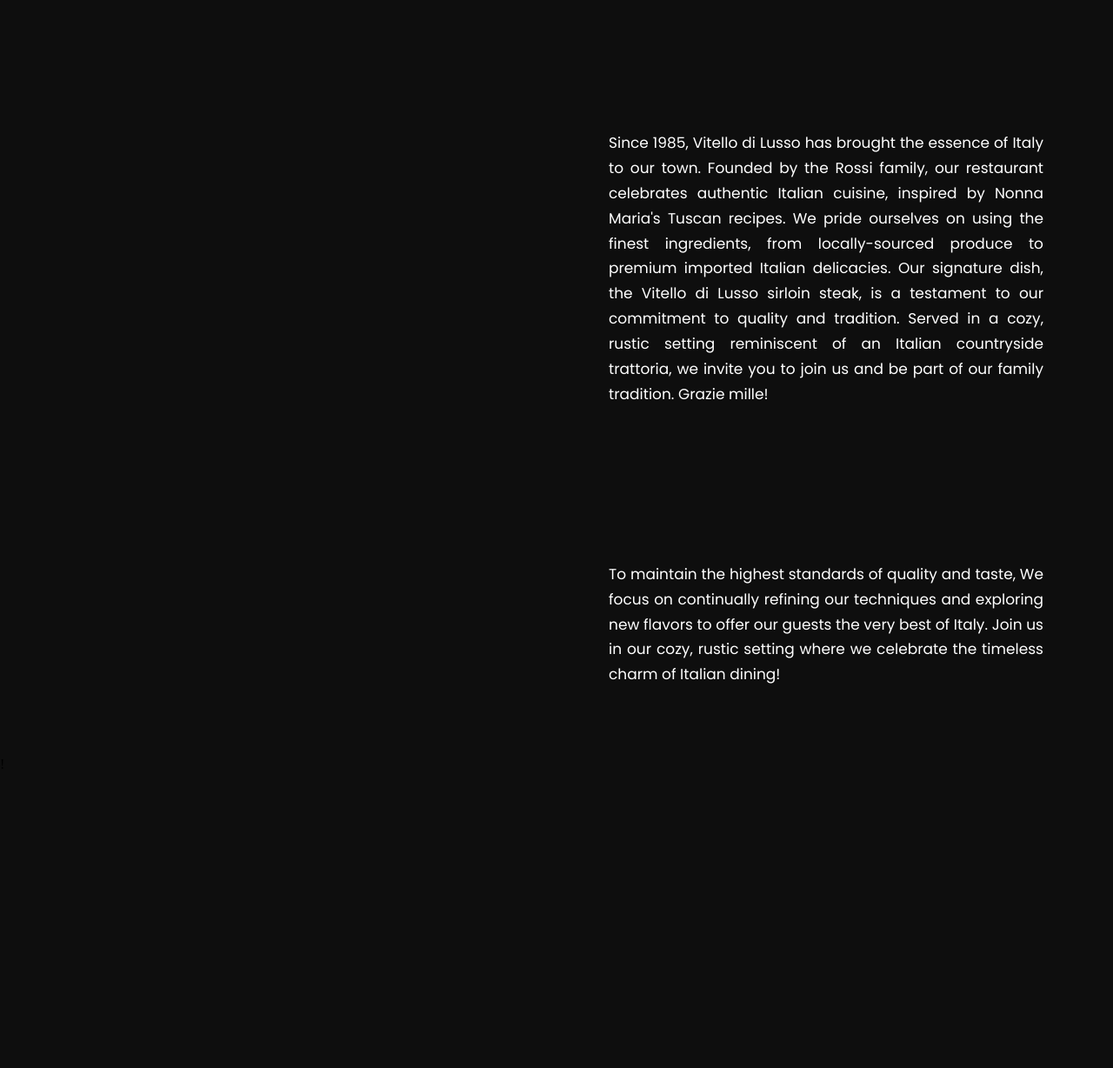
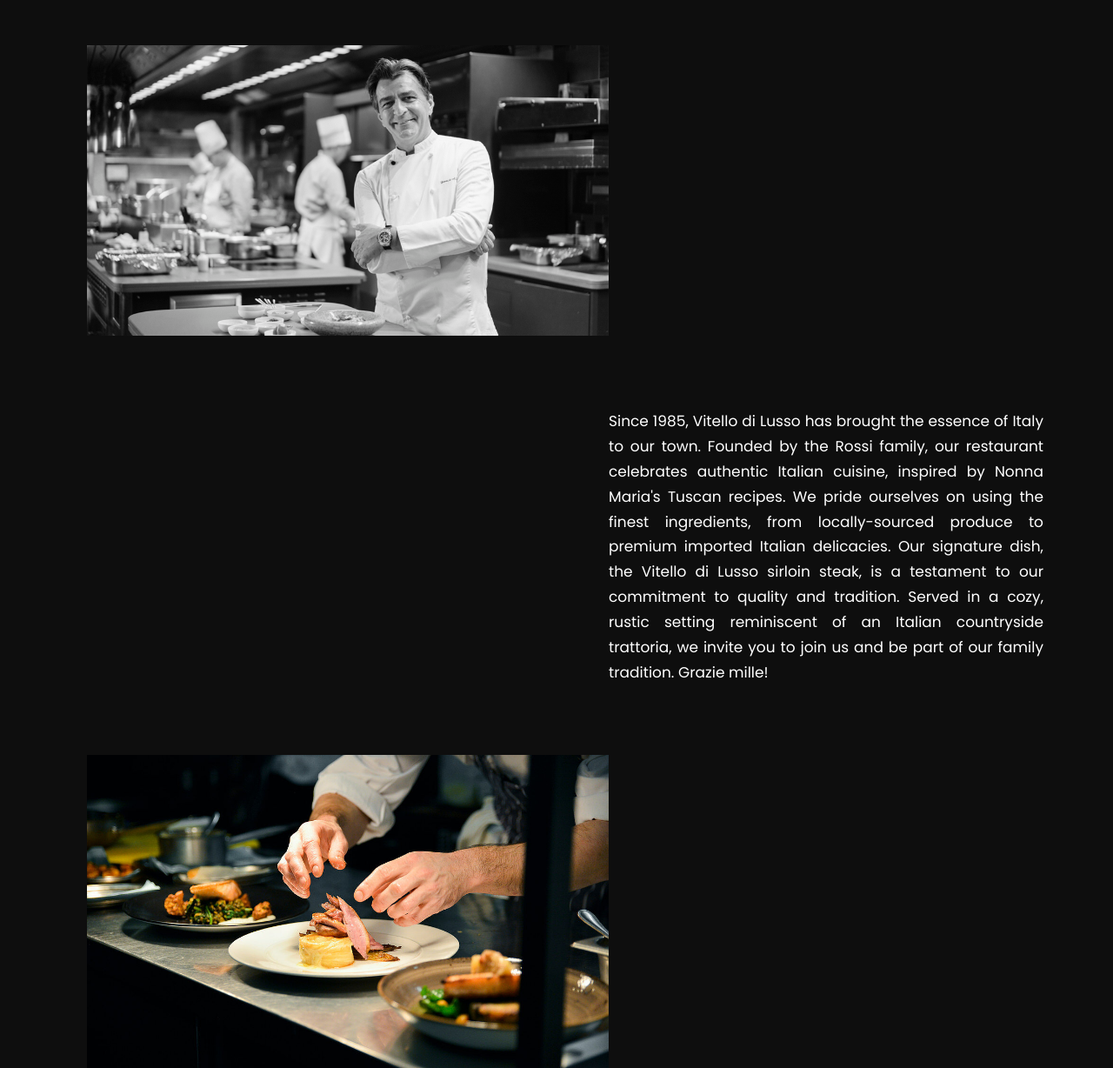
Before and after one commit to DevFadul/VitelloDiLusso.github.io, a plain HTML site: page about.html in a window 1280 px wide. Shown: the part 232-1460 px from the top of the page at 87% size. Drawn offline with nearby package versions, Linux system fonts and the light colour scheme; files that its build step writes are made by us from their sources; a web font is replaced by a local one.

Commit message:
Update about.html

```diff
--- a/about.html
+++ b/about.html
@@ -3,8 +3,8 @@
 <head>
     <meta charset="UTF-8">
     <meta name="viewport" content="width=device-width, initial-scale=1.0">
-    <link rel="stylesheet" href="stylesheets/about.css">
-    <link rel="icon" type="image/x-icon" href="images/favicon.png">
+    <link rel="stylesheet" href="about.css">
+    <link rel="icon" type="x-icon" href="favicon.png">
     <style>
     @import url('https://fonts.googleapis.com/css2?family=Lora:ital,wght@0,400..700;1,400..700&family=Mrs+Saint+Delafield&family=Playfair+Display:ital,wght@0,400..900;1,400..900&display=swap');
     @import url('https://fonts.googleapis.com/css2?family=Poppins:ital,wght@0,100;0,200;0,300;0,400;0,500;0,600;0,700;0,800;0,900;1,100;1,200;1,300;1,400;1,500;1,600;1,700;1,800;1,900&display=swap');
@@ -36,7 +36,7 @@
     </div>
 
     <div class="section1">
-        <div><img class="first-pic" src="images/history.jpg" alt=""></div>
+        <div><img class="first-pic" src="history.jpg" alt=""></div>
     </div>
 
     <div class="section2">
@@ -44,7 +44,7 @@
     </div>
 
     <div class="section3">
-        <div><img class="second-pic" src="images/chef plate.jpg" alt=""></div>
+        <div><img class="second-pic" src="chef plate.jpg" alt=""></div>
     </div>
 
     <div class="section4">
```
